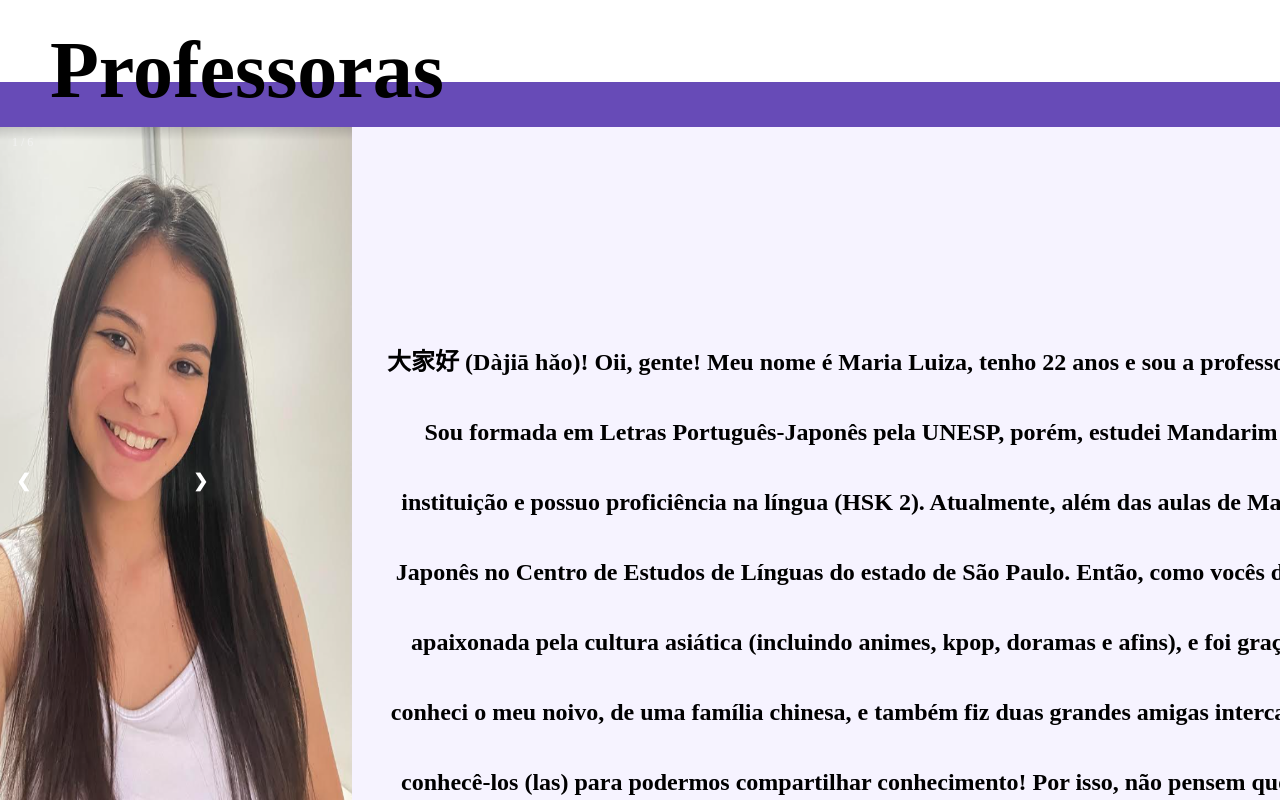
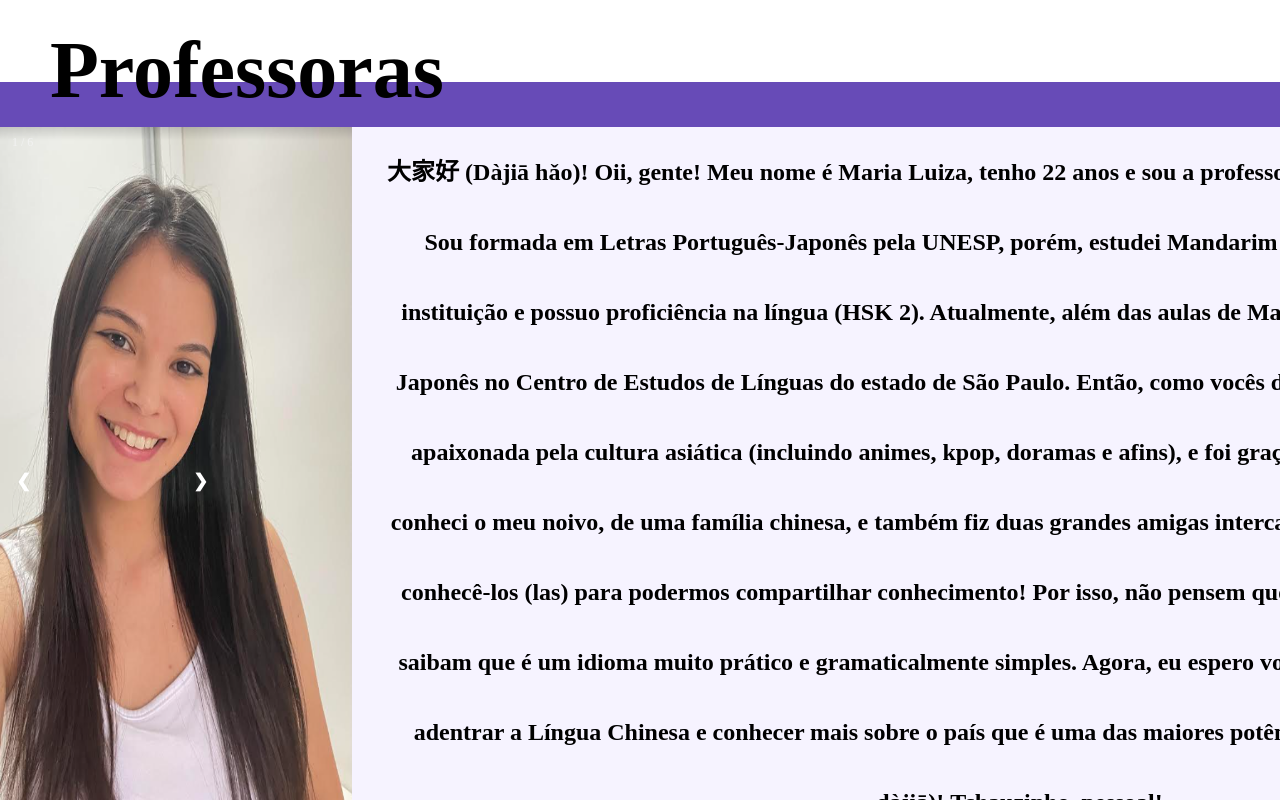
Before and after one commit to gabrielcampoos/poliglotas, a plain HTML site: page index.html in a window 1280 px wide. Shown: the part 4780-5580 px from the top of the page. Drawn offline with Linux system fonts and the light colour scheme.

Commit message:
commit v2

```diff
--- a/css/style.css
+++ b/css/style.css
@@ -168,7 +168,7 @@ section.professoras .linha h1{
 
   .txtMaria h2{
     text-align: center;
-    margin-top: 200px;
+    margin-top: 10px;
     line-height: 70px;
   }
 
```
